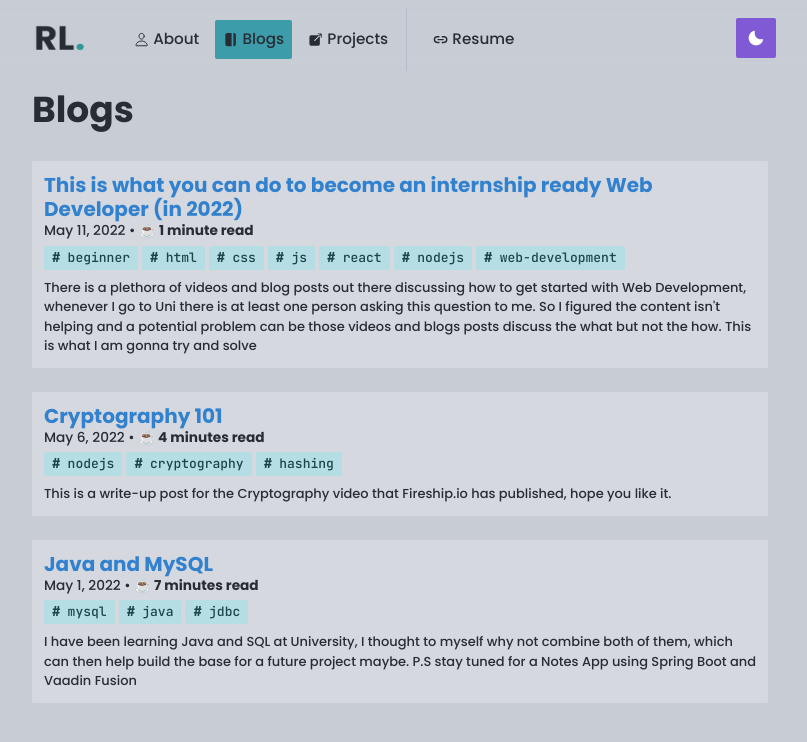
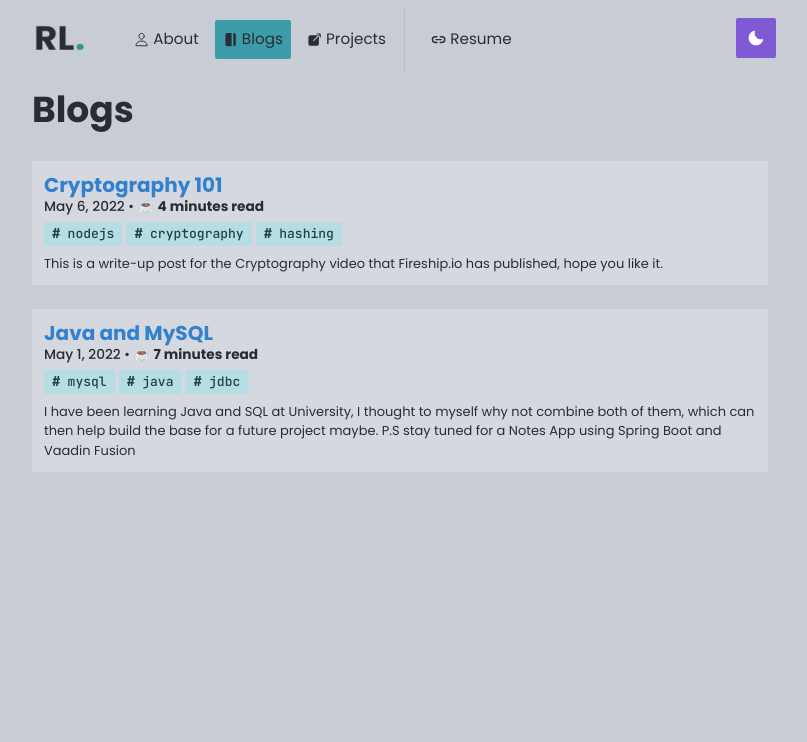
Before and after one commit to rosekamallove/rosekamal.love, a Next.js app: page /blogs in a window 1280 px wide. Shown: the top 742 px of the page, without its empty margins (240-1047 px from the left). Built offline with nearby package versions, Linux system fonts and the light colour scheme.

Commit message:
added: isPublished

```diff
--- a/components/render-blog-list.js
+++ b/components/render-blog-list.js
@@ -20,10 +20,20 @@ export const RenderBlogs = ({ allPostsData, renderDescription, count }) => {
     <List>
       {allPostsData.map(
         (
-          { id, date, title, description, og_description, words, tags },
+          {
+            id,
+            date,
+            title,
+            description,
+            og_description,
+            words,
+            tags,
+            published
+          },
           index
         ) => {
           const tagArray = tags.split(',').map(tag => tag.trim())
+          if (!published) return ''
           if (index < count) {
             return (
               <NextLink key={id} href={`/blogs/${id}`}>
--- a/posts/cryptography-101.md
+++ b/posts/cryptography-101.md
@@ -5,6 +5,7 @@ description: 'This is a write-up post for the Cryptography video that Fireship.i
 og_description: 'Getting started with cryptography in Node.js'
 cover_image: 'https://www.thesslstore.com/blog/wp-content/uploads/2017/12/Primitive-Encryption-1024x303.png'
 tags: 'nodejs, cryptography, hashing'
+published: true
 ---
 
 The mysterious discipline of cryptography is the backbone of the internet. Without it,
--- a/posts/getting-started-web-dev.md
+++ b/posts/getting-started-web-dev.md
@@ -1,10 +1,11 @@
 ---
-title: 'This is what you can do to become an internship ready Web Developer (in 2022)'
+title: 'This is what you can do to become an internship ready Web Developer [in 2022]'
 date: '2022-05-11'
 description: "There is a plethora of videos and blog posts out there discussing how to get started with Web Development, whenever I go to Uni there is at least one person asking this question to me. So I figured the content isn't helping and a potential problem can be those videos and blogs posts discuss the what but not the how. This is what I am gonna try and solve"
 og_description: 'A comprehensive guide to take you from HTML & CSS to an Web Development Intern'
 cover_image: 'https://user-images.githubusercontent.com/69139607/167338113-fd54e91d-37f6-4fc6-a3f4-f9e51940c6d8.png'
 tags: 'beginner, html, css, js, react, nodejs, web-development'
+published: false
 ---
 
 - Why
@@ -14,3 +15,11 @@ tags: 'beginner, html, css, js, react, nodejs, web-development'
 - Not falling into the tutorial hell (by thinking of the solution before hand, then implementing it, and using the video to check our solution)
 - Finally creating a project from scratch with Git and Github
 - Applying to internships
+
+In this blog post we're gonna dive into, how one who has zero experience in Web Development can become an **internship ready Web Developer**.
+
+We'll first understand the difference between backend and frontend of a web application, then we'll start by learning the frontend which will include firstly the basics _html_, _css_, and _js_.
+
+Once we're done with these we'll have choice to move further with the frontend or start exploring the backend I'll recommend moving forward with a _Frontend JavaScript Framework_ like _react.js_, or one can move forward with a _Backend JavaScript Framework_ like _express.js_
+
+#### Why Web-Development?
--- a/posts/java-jdbc-mysql.md
+++ b/posts/java-jdbc-mysql.md
@@ -6,6 +6,7 @@ which can then help build the base for a future project maybe. P.S stay tuned fo
 og_description: "A JDBC Introduction"
 cover_image: "https://user-images.githubusercontent.com/69139607/166664947-44a5278e-7835-4f5d-88cd-0cf0d3ebd0b1.png"
 tags: 'mysql, java, jdbc'
+published: true
 ---
 
 ### Java DataBase Connectivity (JDBC)
--- a/styles/global.css
+++ b/styles/global.css
@@ -6,7 +6,14 @@
 body,
 p {
   font-size: 95% !important;
-  font-weight: 500 !important;
+  font-weight: 400 !important;
+}
+
+blockquote {
+  border-left: 5px solid;
+  font-family: 'Sriracha' !important;
+  padding: 2px 2px 2px 10px !important;
+  margin-top: 10px !important;
 }
 
 ol,
```
Also changed, not shown: pages/blogs/[id].js (+2 -7 lines), 1 other file (tests, documents, lock files or other folders).
